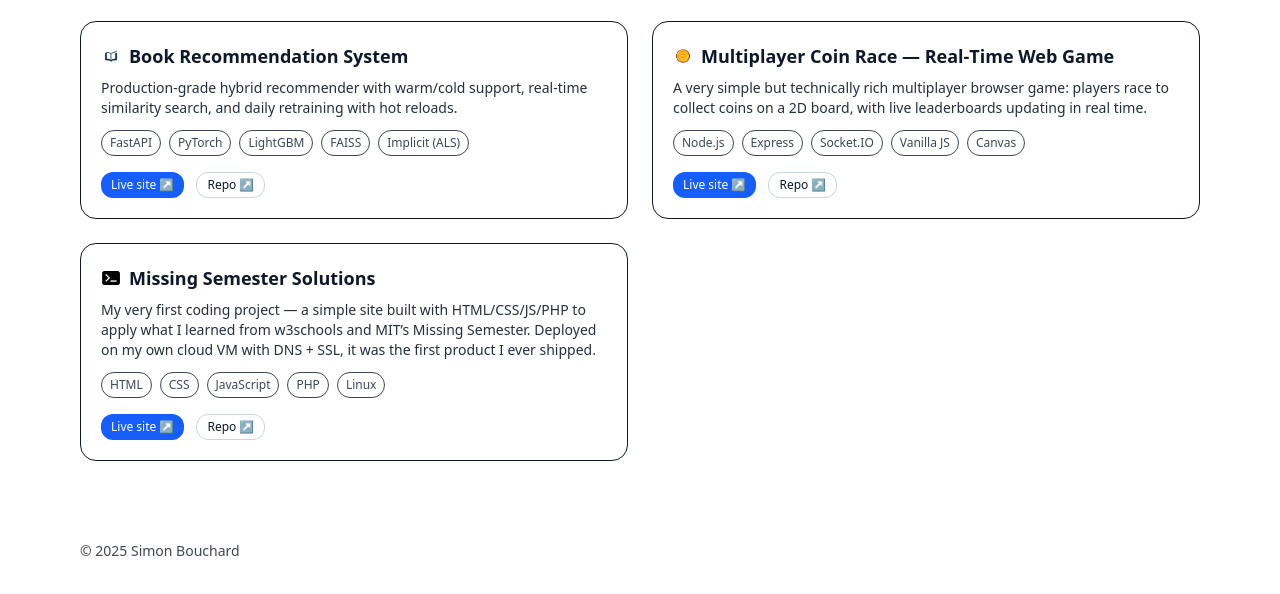
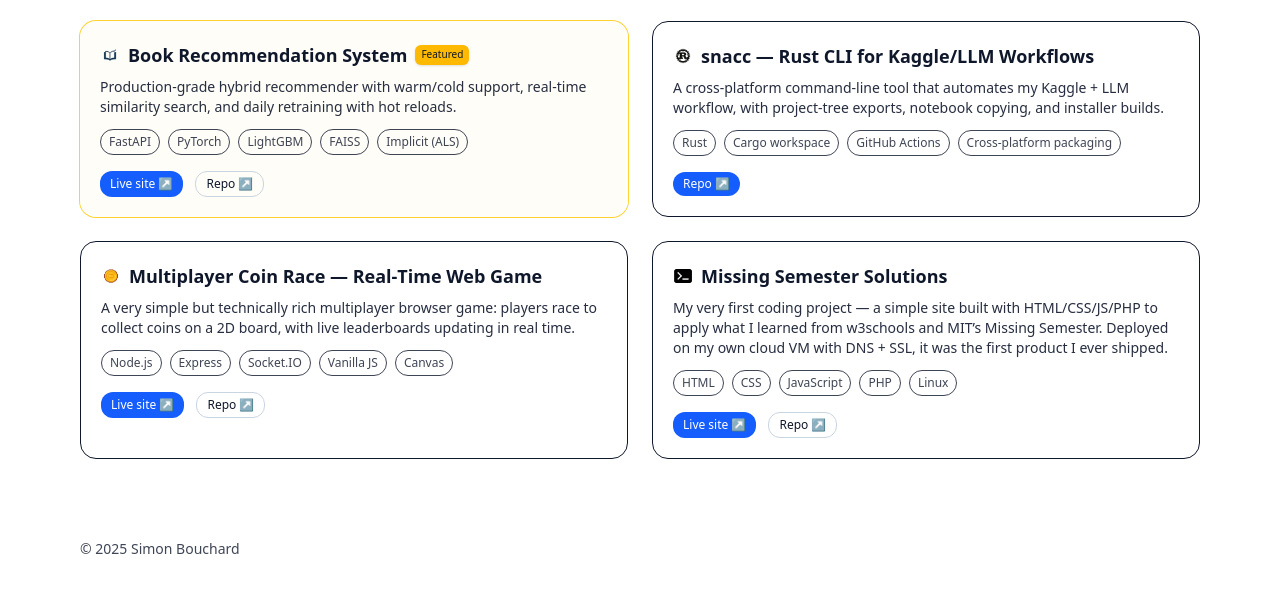
Before and after one commit to simon-bouchard/portfolio, an Astro site: page /projects in a window 1280 px wide. Shown: the part 152-746 px from the top of the page. Built offline with nearby package versions, Linux system fonts and the light colour scheme; Astro itself is replaced by a stand-in of ours.

Commit message:
add rust cli app in projects

```diff
--- /dev/null
+++ b/src/content/projects/snacc.md
@@ -0,0 +1,21 @@
+---
+title: "snacc — Rust CLI for Kaggle/LLM Workflows"
+description: "A cross-platform command-line tool that automates my Kaggle + LLM workflow, with project-tree exports, notebook copying, and installer builds."
+stack: ["Rust","Cargo workspace","GitHub Actions","Cross-platform packaging"]
+date: "2025-07"
+repo: "https://github.com/simonbouchard/snacc"
+cover: "/projects/snacc/cover.png"
+highlights:
+  - "Automates Kaggle workflow: watches downloads folder, copies notebook code cells for LLM input"
+  - "Includes `tree` command to export clean project structures in an LLM-friendly format"
+  - "Originally prototyped in Python, then rebuilt in Rust to learn systems programming and memory safety"
+  - "Packaged as `.msi`, `.deb`, `.pkg` installers via CI/CD"
+tags: ["cli","automation","rust"]
+---
+This project grew out of my daily Kaggle workflow. I use Kaggle for free GPU time, often prototyping ml models and running experiments. To streamline this, I built **snacc**, a small but polished Rust CLI:
+
+- It can watch my Downloads folder and automatically copy Kaggle notebook code cells to clipboard — useful for LLM debugging and continuation.
+- It ships a `tree` command that exports a project’s directory structure in a clean, LLM-friendly format (great for context-sharing).
+- The tool is split into a Cargo workspace with `snacc-lib` (core logic), `snacc-cli` (terminal interface), and `snacc-x` (planned GUI).
+
+I could have kept iterating in Python, but I wanted an excuse to learn a low-level/systems language. Rust gave me a chance to explore what the fuss about **memory safety** and ownership really is, while also learning release engineering (cross-platform packaging, GitHub Actions workflows, MSI/DEB/PKG builds).
--- a/src/pages/index.astro
+++ b/src/pages/index.astro
@@ -31,7 +31,7 @@ const featured = (await getCollection("projects"))
       <ul class="mt-5 flex flex-wrap gap-2">
         {[
           "Python","FastAPI","PyTorch","LightGBM","FAISS","ALS",
-          "Scikit", "SQL", "Linux/Nginx","Azure","Rust","Git"
+          "Scikit", "SQL", "Linux/Nginx","Azure","Cloud","Git"
         ].map((s) => (
           <li class="text-xs px-2 py-1 rounded-full border opacity-90">{s}</li>
         ))}
--- a/src/pages/projects.astro
+++ b/src/pages/projects.astro
@@ -2,22 +2,56 @@
 import Base from "../layouts/Base.astro";
 import { getCollection } from "astro:content";
 import ProjectLinks from "../components/ProjectLinks.astro";
-const projects = await getCollection("projects");
+
+// Parse "YYYY-MM" or any Date-compatible string; undefined -> 0
+const toTime = (s?: string) => {
+  if (!s) return 0;
+  const iso = /^\d{4}-\d{2}$/.test(s) ? `${s}-01` : s;
+  const t = new Date(iso).getTime();
+  return Number.isNaN(t) ? 0 : t;
+};
+
+const projects = (await getCollection("projects"))
+  .slice()
+  .sort((a, b) =>
+    (Number(b.data.featured) - Number(a.data.featured)) || // featured first
+    (toTime(b.data.date) - toTime(a.data.date)) ||         // newest -> oldest
+    a.slug.localeCompare(b.slug)
+  );
 ---
 <Base title="Projects — Simon Bouchard">
   <h1 class="text-2xl font-bold mb-6">Projects</h1>
   <div class="grid gap-6 md:grid-cols-2">
     {projects.map((p) => (
-      <article class="border rounded-2xl p-5 hover:shadow-sm">
+      <article
+        class={`rounded-2xl p-5 hover:shadow-sm transition ${
+          p.data.featured
+            ? "border-amber-400 bg-amber-50/40 ring-1 ring-amber-300"
+            : "border"
+        }`}
+      >
         <a href={`/projects/${p.slug}/`} class="block">
-        <h2 class="text-lg font-semibold flex items-center gap-2">
-          <img src={`/projects/${p.slug}/icon.png`} alt="" class="size-5 rounded" />
-          {p.data.title}
-        </h2>
-        <p class="mt-2 text-sm opacity-90">{p.data.description}</p>
+          <h2 class="text-lg font-semibold flex items-center gap-2">
+            <img
+              src={`/projects/${p.slug}/icon.png`}
+              alt=""
+              class="size-5 rounded"
+            />
+            {p.data.title}
+            {p.data.featured && (
+              <span class="text-[10px] font-medium rounded-md px-1.5 py-0.5 bg-amber-400 text-slate-900 shadow-sm">
+                Featured
+              </span>
+            )}
+          </h2>
+          <p class="mt-2 text-sm opacity-90">{p.data.description}</p>
         </a>
         <div class="mt-3 flex flex-wrap gap-2">
-          {p.data.stack.slice(0,5).map((s) => <span class="text-xs px-2 py-1 rounded-full border opacity-80">{s}</span>)}
+          {p.data.stack.slice(0, 5).map((s) => (
+            <span class="text-xs px-2 py-1 rounded-full border opacity-80">
+              {s}
+            </span>
+          ))}
         </div>
         <div class="mt-4">
           <ProjectLinks demo={p.data.demo} repo={p.data.repo} size="sm" />
```
Also changed, not shown: public/projects/snacc/icon.png (added), 1 other file.
